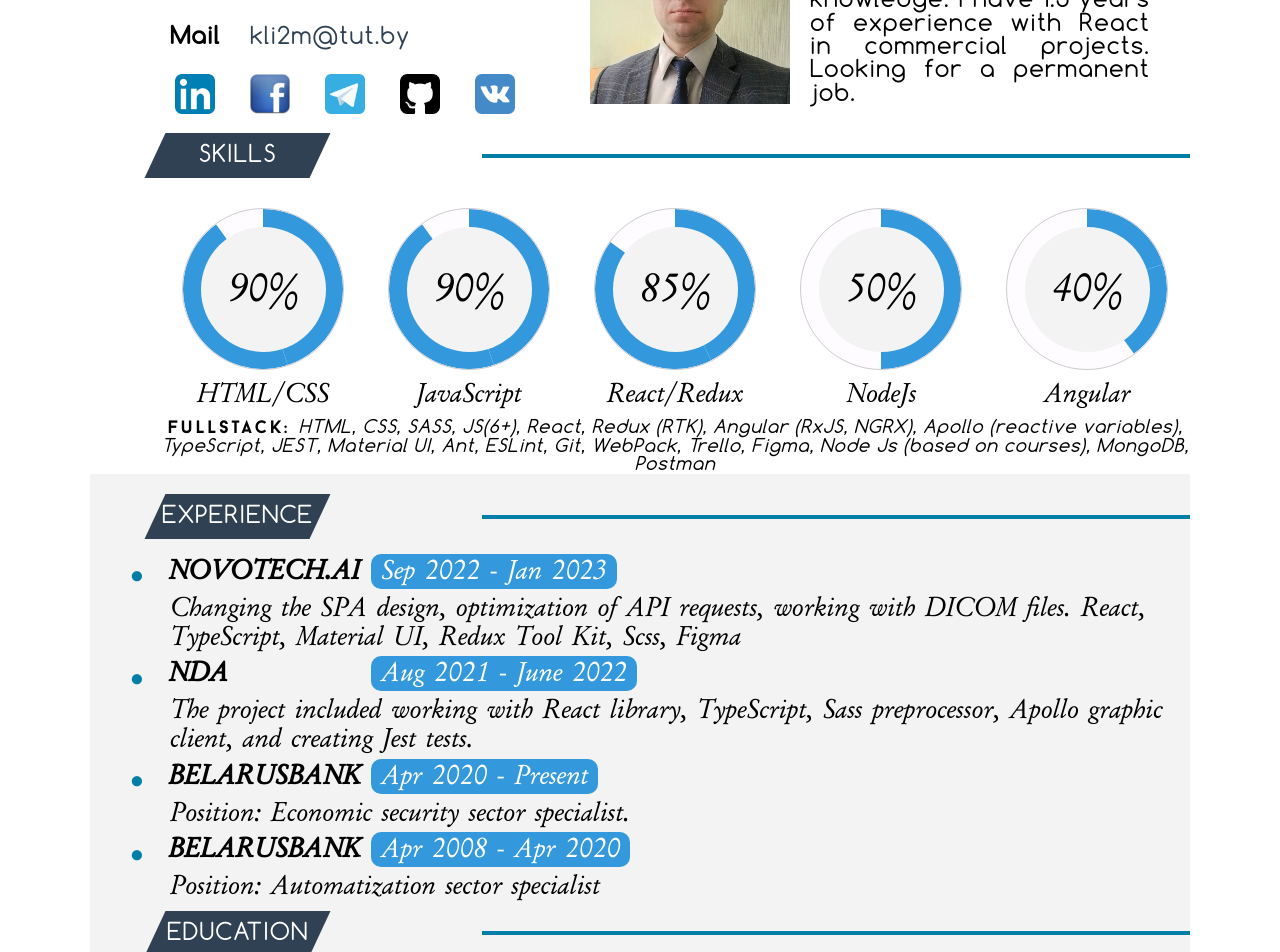
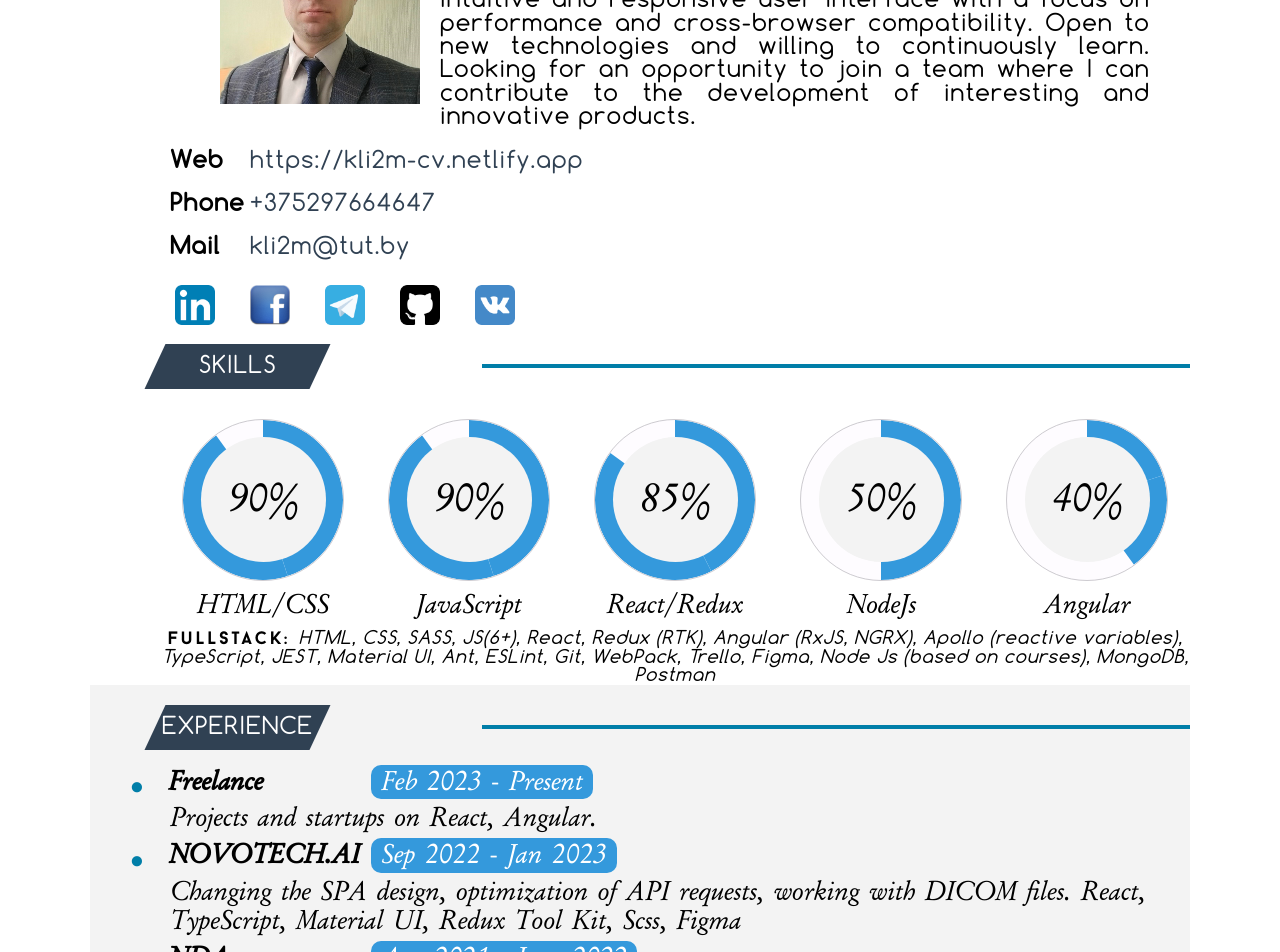
Before and after one commit to kli2m/CV, a React (Create React App) app: page / in a window 1280 px wide. Shown: the part 300-1252 px from the top of the page. Built offline with nearby package versions, Linux system fonts and the light colour scheme.

Commit message:
refactor: Changed info obout me

```diff
--- a/src/Components/ContactInfo/ContactInfo.scss
+++ b/src/Components/ContactInfo/ContactInfo.scss
@@ -3,7 +3,7 @@
     width: $contact-info-weight;
     display: flex;
     flex-direction: column;
-  justify-content: center;
+    justify-content: end;
     align-items: center;
     margin: $indent-two-sides-0-10;
     &__items {
--- a/src/Components/Main/Main.scss
+++ b/src/Components/Main/Main.scss
@@ -7,6 +7,7 @@
     }
     .about-block {
         display: flex;
+        flex-direction: column-reverse;
     }
     .skills-block {
         display: flex;
--- a/src/constants/info.ts
+++ b/src/constants/info.ts
@@ -1,10 +1,15 @@
 import { InfoType } from 'interfaces';
 
 const INFO: InfoType = {
-  ABOUT: 'I\'ve been studying Javascript since 2019, constantly improving my knowledge. I have 1.5 years of experience with React in commercial projects. Looking for a permanent job.',
+  ABOUT: 'I am a frontend developer with 3 years of experience specializing in building high quality web applications using HTML, CSS and JavaScript. Strive to create an intuitive and responsive user interface with a focus on performance and cross-browser compatibility. Open to new technologies and willing to continuously learn. Looking for an opportunity to join a team where I can contribute to the development of interesting and innovative products.',
   SKILLS:
     'HTML, CSS, SASS, JS(6+), React, Redux (RTK), Angular (RxJS, NGRX), Apollo (reactive variables), TypeScript, JEST, Material UI, Ant, ESLint, Git, WebPack, Trello, Figma, Node Js (based on courses), MongoDB, Postman',
   EXPERINCE: [
+    {
+      TITLE: 'Freelance',
+      PERIOD: 'Feb 2023 - Present',
+      DESCRIPTION: 'Projects and startups on React, Angular.',
+    },
     {
       TITLE: 'NOVOTECH.AI',
       PERIOD: 'Sep 2022 - Jan 2023',
@@ -16,16 +21,6 @@ const INFO: InfoType = {
       PERIOD: 'Aug 2021 - June 2022',
       DESCRIPTION:
         'The project included working with React library, TypeScript, Sass preprocessor, Apollo graphic client, and creating Jest tests.',
-    },
-    {
-      TITLE: 'BELARUSBANK',
-      PERIOD: 'Apr 2020 - Present',
-      DESCRIPTION: 'Position: Economic security sector specialist.',
-    },
-    {
-      TITLE: 'BELARUSBANK',
-      PERIOD: 'Apr 2008 - Apr 2020',
-      DESCRIPTION: 'Position: Automatization sector specialist',
     },
   ],
   EDUCATION: [
```
Lines whose indentation alone changed are shown as unchanged.
